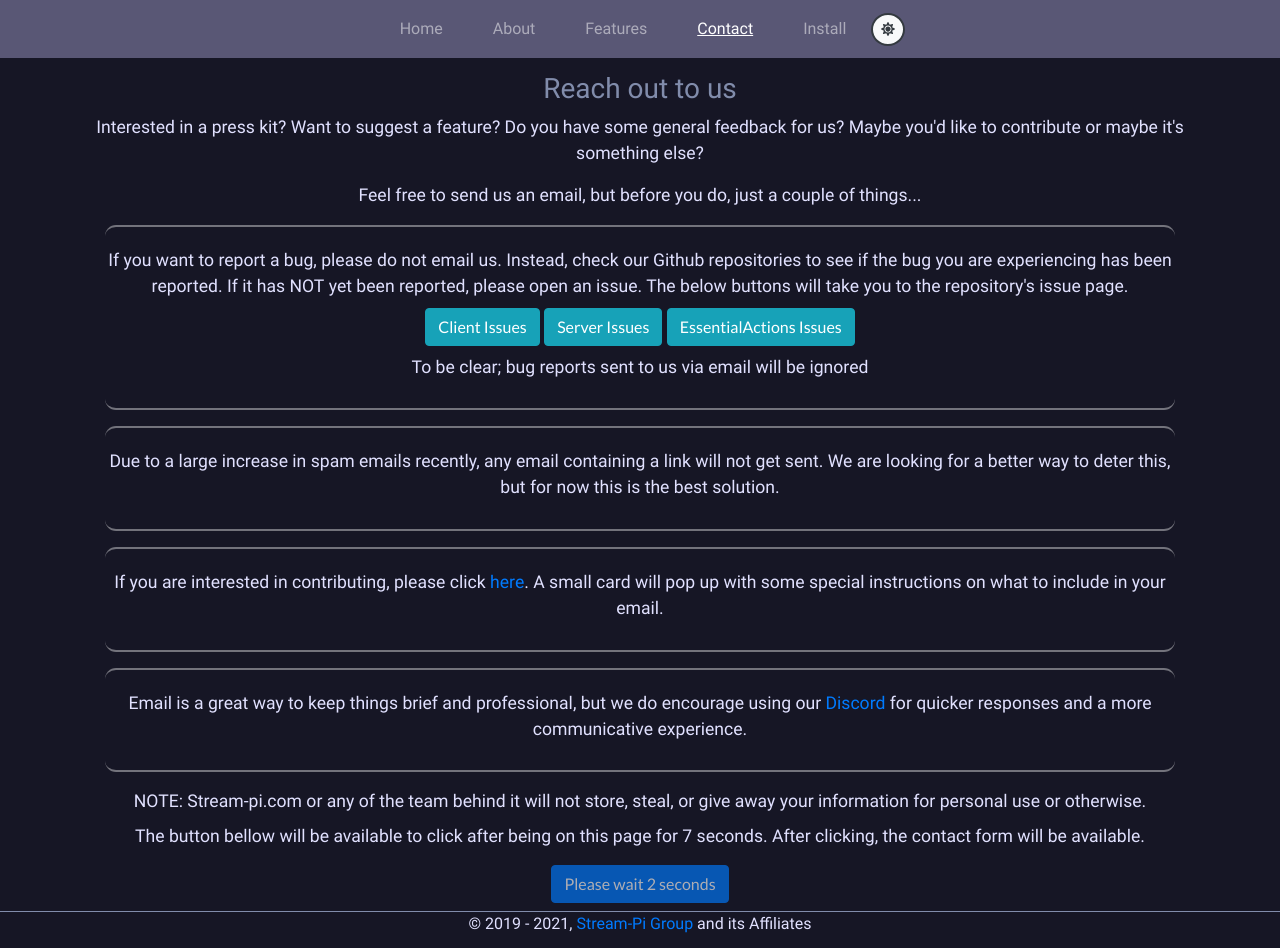
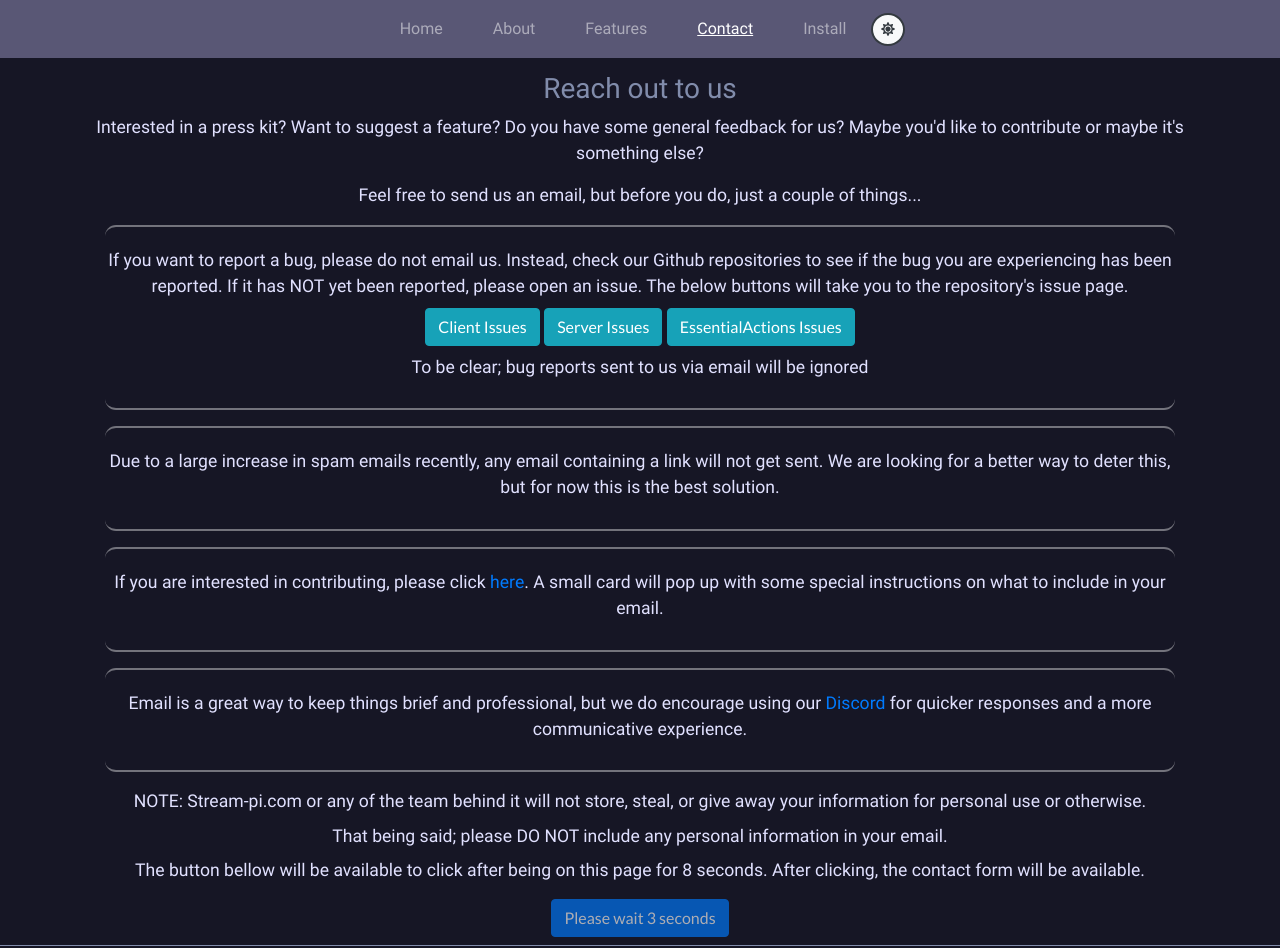
Before and after one commit to stream-pi/website, a Next.js app: page /contact in a window 1280 px wide. Shown: the top 948 px of the page. Built offline with nearby package versions, Linux system fonts and the light colour scheme.

Commit message:
made the ContactDisclaimer separate sectionwrapper

```diff
--- /dev/null
+++ b/src/components/SectionWrapper.tsx
@@ -0,0 +1,13 @@
+import React from "react";
+
+const SectionWrapper: React.FC = (props) => {
+  return (
+    <>
+      <hr className="capsule top-hr mb-0" />
+      {props.children}
+      <hr className="capsule bottom-hr mt-0" />
+    </>
+  );
+};
+
+export default SectionWrapper;
--- a/src/pages/contact.tsx
+++ b/src/pages/contact.tsx
@@ -5,26 +5,17 @@ import Col from "react-bootstrap/Col";
 import ContactForm from "@StreamPi/ContactForm";
 import StreamPiSEO from "@StreamPi/SEO";
 import ThemedButton from "@components/ThemedButton";
+import SectionWrapper from "@components/SectionWrapper";
 import ContributionModal from "@components/Modals/Contribution";
-
-const ContactDisclaimer: React.FC = (props) => {
-  return (
-    <>
-      <hr className="capsule top-hr mb-0" />
-      {props.children}
-      <hr className="capsule bottom-hr mt-0" />
-    </>
-  );
-};
 
 const StreamPiContact: React.FC = () => {
   const [agreed, setAgreed] = useState(false);
   const [disable, setDisable] = useState(true);
-  const [remainingSeconds, setRemainingSeconds] = useState<number>(7);
+  const [remainingSeconds, setRemainingSeconds] = useState<number>(8);
 
   const intervalRef = useRef<any>(null);
   const timeoutRef = useRef<any>(null);
-  const currentCount = useRef<number>(7);
+  const currentCount = useRef<number>(8);
 
   useEffect(() => {
     intervalRef.current = setInterval(() => {
@@ -36,7 +27,7 @@ const StreamPiContact: React.FC = () => {
       // console.log("Timeout");
       clearInterval(intervalRef.current);
       setDisable(false);
-    }, 7000);
+    }, 8000);
 
     return () => {
       clearInterval(intervalRef.current);
@@ -70,7 +61,7 @@ const StreamPiContact: React.FC = () => {
                     Feel free to send us an email, but before you do, just a
                     couple of things...
                   </p>
-                  <ContactDisclaimer>
+                  <SectionWrapper>
                     <p className="mb-2">
                       If you want to report a bug, please do not email us.
                       Instead, check our Github repositories to see if the bug
@@ -99,8 +90,8 @@ const StreamPiContact: React.FC = () => {
                       To be clear; bug reports sent to us via email will{" "}
                       <strong>be ignored</strong>
                     </p>
-                  </ContactDisclaimer>
-                  <ContactDisclaimer>
+                  </SectionWrapper>
+                  <SectionWrapper>
                     <p className="mb-2">
                       Due to a large increase in spam emails recently,{" "}
                       <strong>
@@ -109,15 +100,15 @@ const StreamPiContact: React.FC = () => {
                       We are looking for a better way to deter this, but for now
                       this is the best solution.
                     </p>
-                  </ContactDisclaimer>
-                  <ContactDisclaimer>
+                  </SectionWrapper>
+                  <SectionWrapper>
                     <p className="mb-2">
                       If you are interested in contributing, please click{" "}
                       <ContributionModal />. A small card will pop up with some
                       special instructions on what to include in your email.
                     </p>
-                  </ContactDisclaimer>
-                  <ContactDisclaimer>
+                  </SectionWrapper>
+                  <SectionWrapper>
                     <p className="mb-2">
                       Email is a great way to keep things brief and
                       professional, but we do encourage using our{" "}
@@ -130,15 +121,21 @@ const StreamPiContact: React.FC = () => {
                       </a>{" "}
                       for quicker responses and a more communicative experience.
                     </p>
-                  </ContactDisclaimer>
+                  </SectionWrapper>
                   <p className="mb-2">
                     NOTE: Stream-pi.com or any of the team behind it will not
                     store, steal, or give away your information for personal use
                     or otherwise.
                   </p>
+                  <p className="mb-2">
+                    That being said; please{" "}
+                    <strong>
+                      DO NOT include any personal information in your email.
+                    </strong>
+                  </p>
                   <p className="mb-3">
                     The button bellow will be available to click after being on
-                    this page for 7 seconds. After clicking, the contact form
+                    this page for 8 seconds. After clicking, the contact form
                     will be available.
                   </p>
                   <ThemedButton
```
